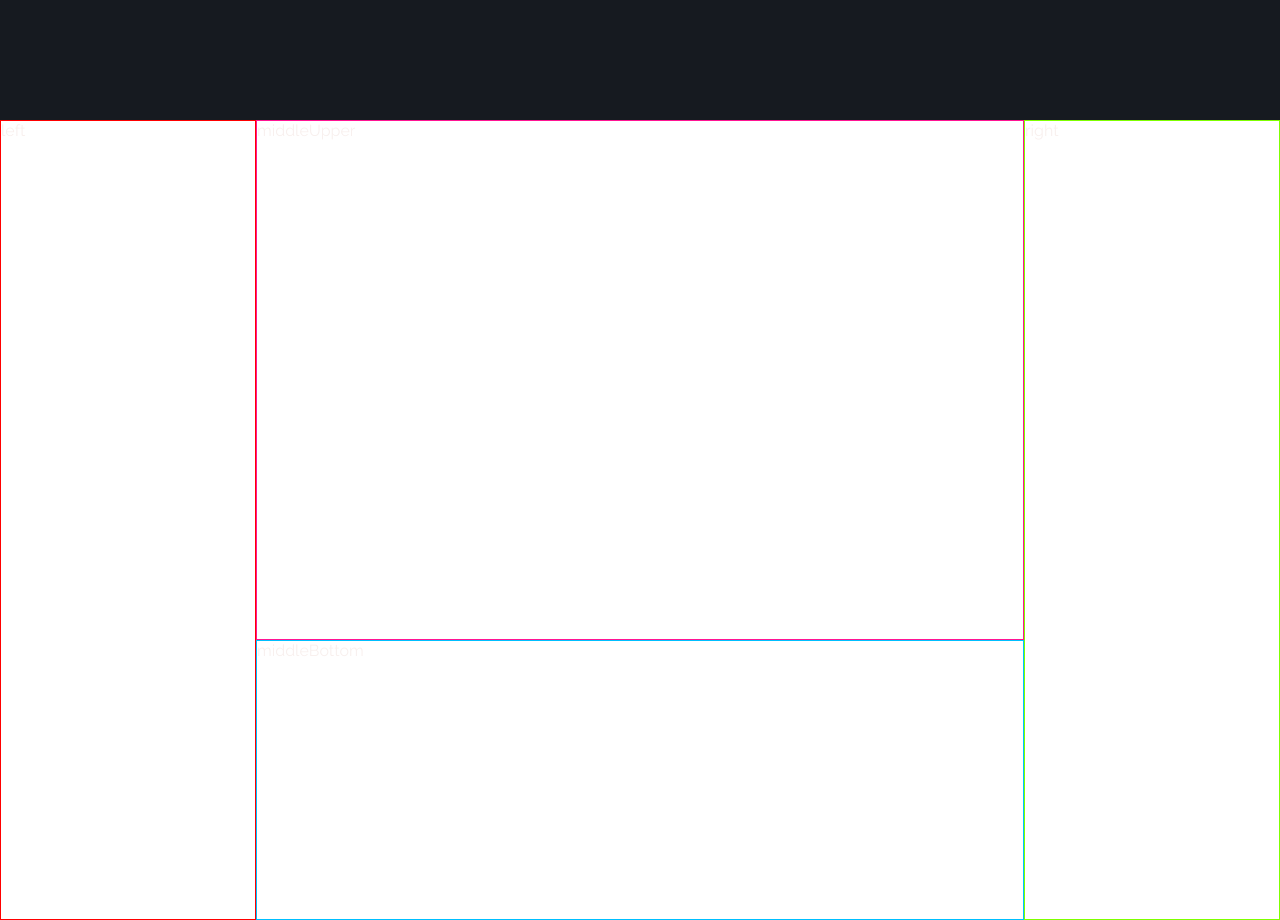
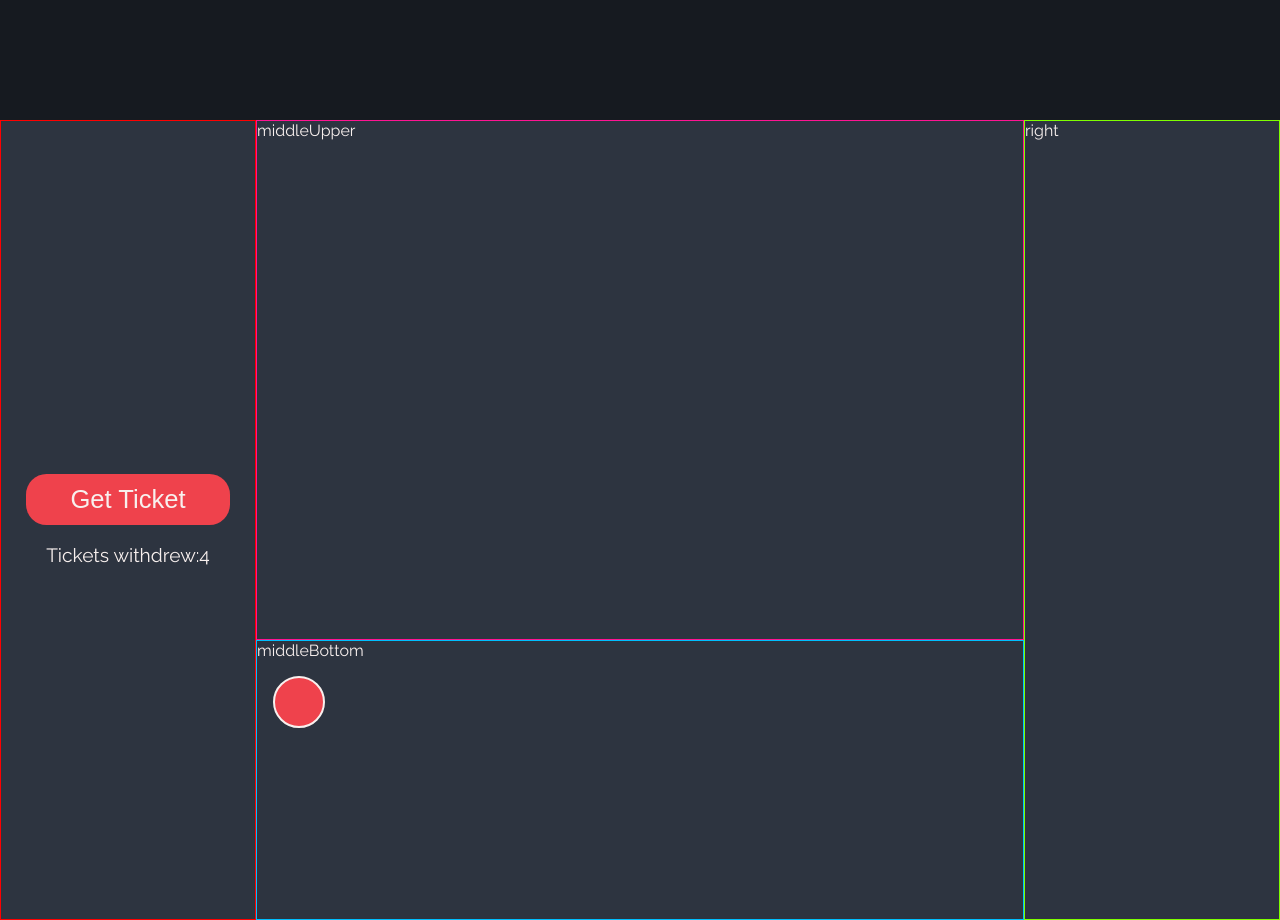
Before and after one commit to edinSahbaz/vue-lucky-bingo, a Vue app: page /#/main in a window 1280 px wide. Shown: the part 680-1600 px from the top of the page. Built offline with nearby package versions, Linux system fonts and the light colour scheme; what vue-particles would draw is missing.

Commit message:
Created Ball component and finished ticket withdraw system

```diff
--- a/src/App.vue
+++ b/src/App.vue
@@ -2,7 +2,7 @@
   <div id="app">
     <Landing />
     <Particles />
-    <Main/>
+    <Main />
   </div>
 </template>
 
--- a/src/components/Main.vue
+++ b/src/components/Main.vue
@@ -1,9 +1,9 @@
 <template>
   <div class="main">
-        <Left/>
-        <middleUpper/>
-        <middleBottom/>
-        <Right/>
+    <Left />
+    <middleUpper />
+    <middleBottom />
+    <Right />
   </div>
 </template>
 
@@ -21,7 +21,7 @@
     middleBottom,
     Right
   }
-    }
+};
 </script>
 
 <style scoped>
@@ -29,8 +29,10 @@
   display: grid;
   grid-template-rows: 65vh 35vh;
   grid-template-columns: 20% 60% 20%;
-        grid-template-areas: "left middleUpper right"
+  grid-template-areas:
+    "left middleUpper right"
     "left middleBottom right";
-        color: #F8F0EE;
+  color: #f8f0ee;
+  background: #2d3440;
 }
 </style>
--- /dev/null
+++ b/src/components/Main/Elements/Ball.vue
@@ -0,0 +1,18 @@
+<template>
+  <div id="ball"></div>
+</template>
+
+<script>
+export default {};
+</script>
+
+<style scoped>
+#ball {
+  background: #ef424c;
+  border-radius: 50%;
+  border: 2px solid #f8f0ee;
+  width: 3em;
+  height: 3em;
+  margin: 1em;
+}
+</style>
--- a/src/components/Main/Left.vue
+++ b/src/components/Main/Left.vue
@@ -1,18 +1,43 @@
 <template>
   <div class="left">
-        left
+    <button>Get Ticket</button>
+    <p>Tickets withdrew:4</p>
   </div>
 </template>
 
 <script>
 export default {
   name: "Left"
-    }
+};
 </script>
 
 <style scoped>
 .left {
+  display: flex;
+  flex-direction: column;
+  align-items: center;
+  justify-content: center;
   grid-area: left;
   border: 1px solid red;
 }
+
+button {
+  background-color: #ef424c;
+  outline: none;
+  border: 0;
+  color: #f8f0ee;
+  font-size: 1.6em;
+  border-radius: 0.8em;
+  width: 8em;
+  height: 2em;
+}
+
+button:focus {
+  cursor: pointer;
+}
+
+p {
+  margin-top: 1em;
+  font-size: 1.2em;
+}
 </style>
--- a/src/components/Main/middleBottom.vue
+++ b/src/components/Main/middleBottom.vue
@@ -1,13 +1,18 @@
 <template>
   <div class="middleBottom">
     middleBottom
+    <Ball />
   </div>
 </template>
 
 <script>
+import Ball from "./Elements/Ball.vue";
 export default {
-        name: "middleBottom"
+  name: "middleBottom",
+  components: {
+    Ball
   }
+};
 </script>
 
 <style scoped>
```
Also changed, not shown: 1 other file (tests, documents, lock files or other folders). Lines whose indentation alone changed are shown as unchanged.
